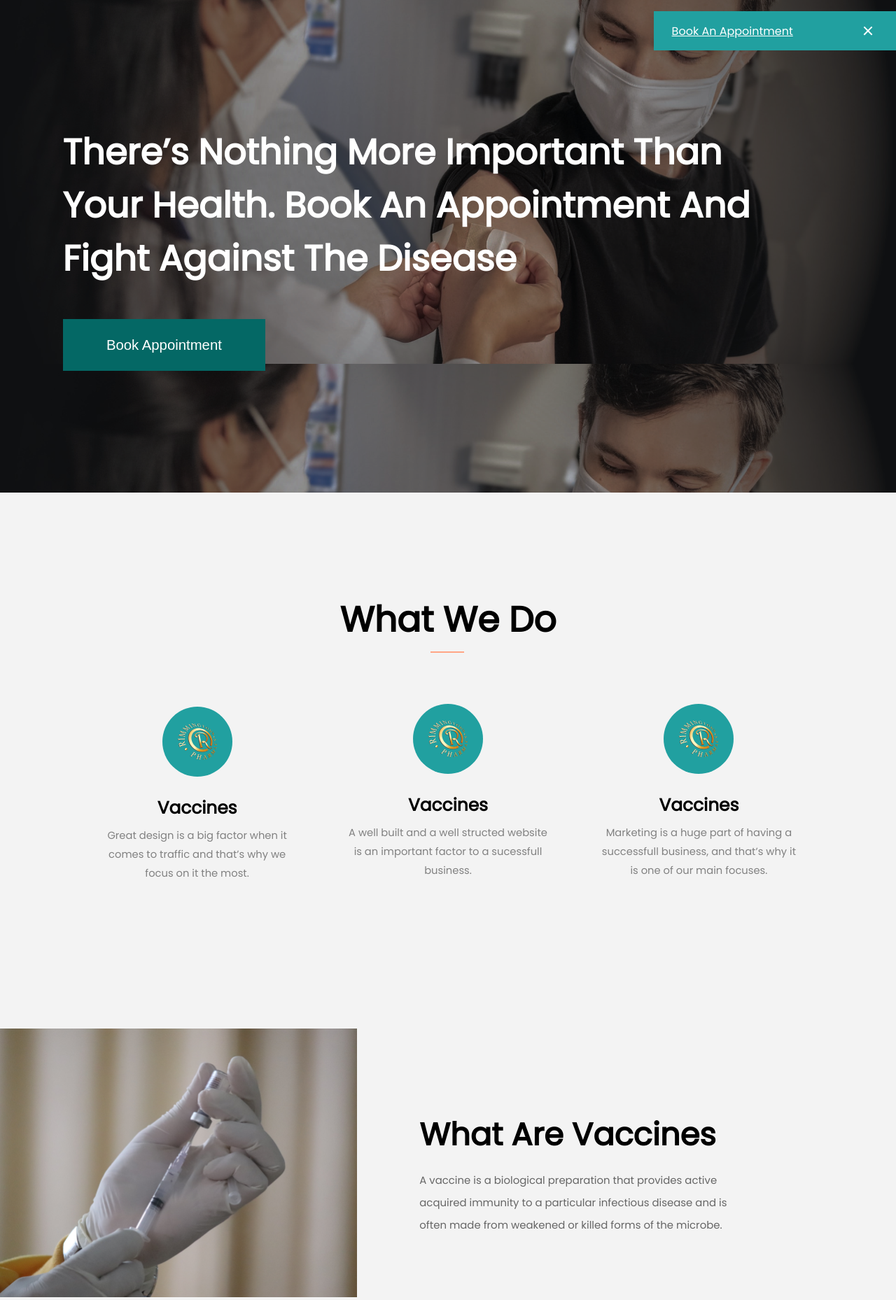
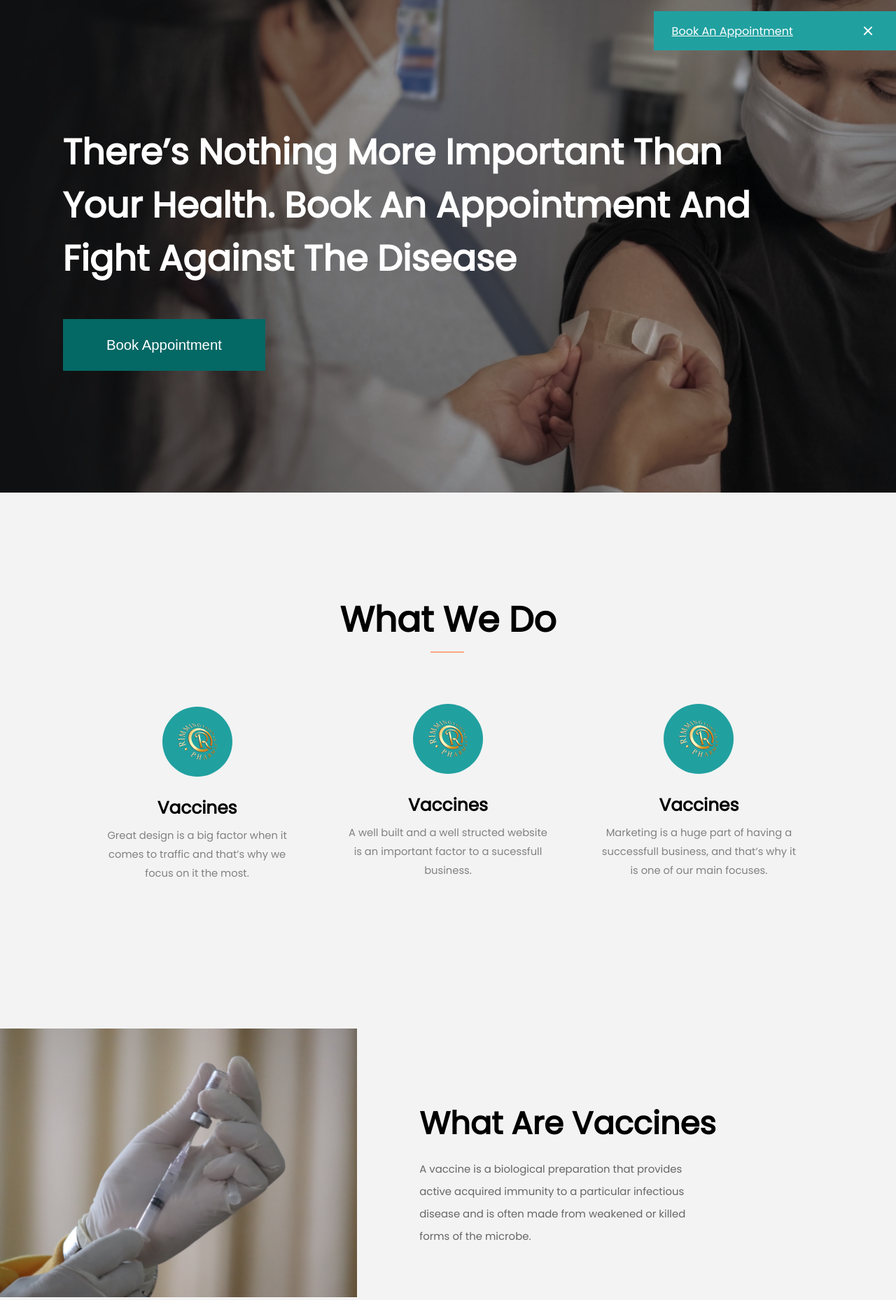
Before and after one commit to tommyyh/Pharmacy-live, a Django app: template templates/home/index.html in a window 1280 px wide. Shown: the part 96-1954 px from the top of the page at 70% size. Run offline with Django 3.2, Linux system fonts and the light colour scheme; the template is opened without the code that fills it, so the values that code supplies are empty.

Commit message:
Fixed css

```diff
--- a/static/css/home/index.css
+++ b/static/css/home/index.css
@@ -29,6 +29,7 @@
   width: 100%;
   height: 100vh;
   background-image: url('../../images/vaccine-img2.png');
+  background-size: cover;
   padding: 30% 0 0 6%;
 }
 
@@ -253,7 +254,7 @@
     font-size: 0.933rem;
     color: #666666;
     font-weight: 100;
-    margin: 1rem 35% 0 0;
+    margin: 1rem 38% 0 0;
     line-height: 2rem;
   }
 
```
